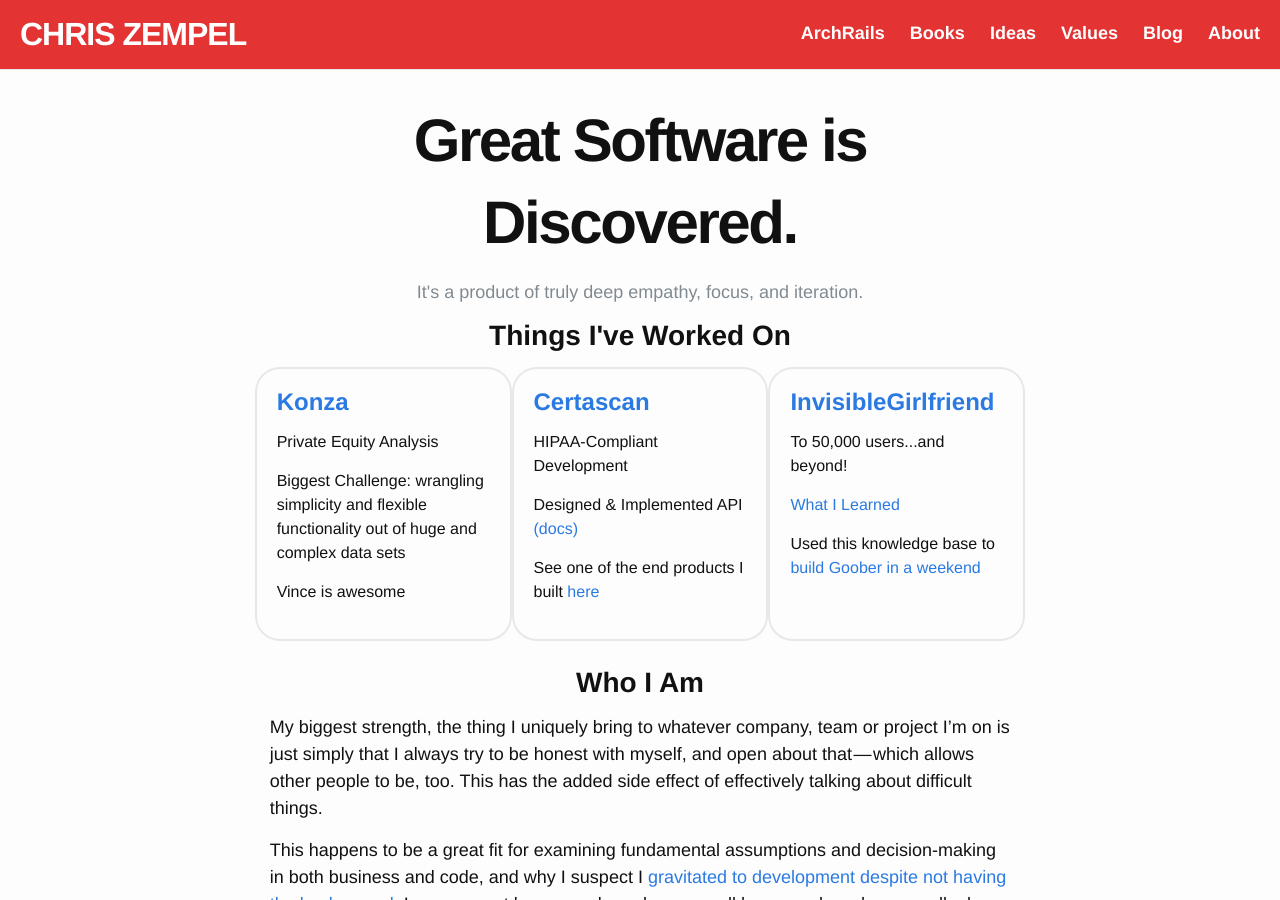
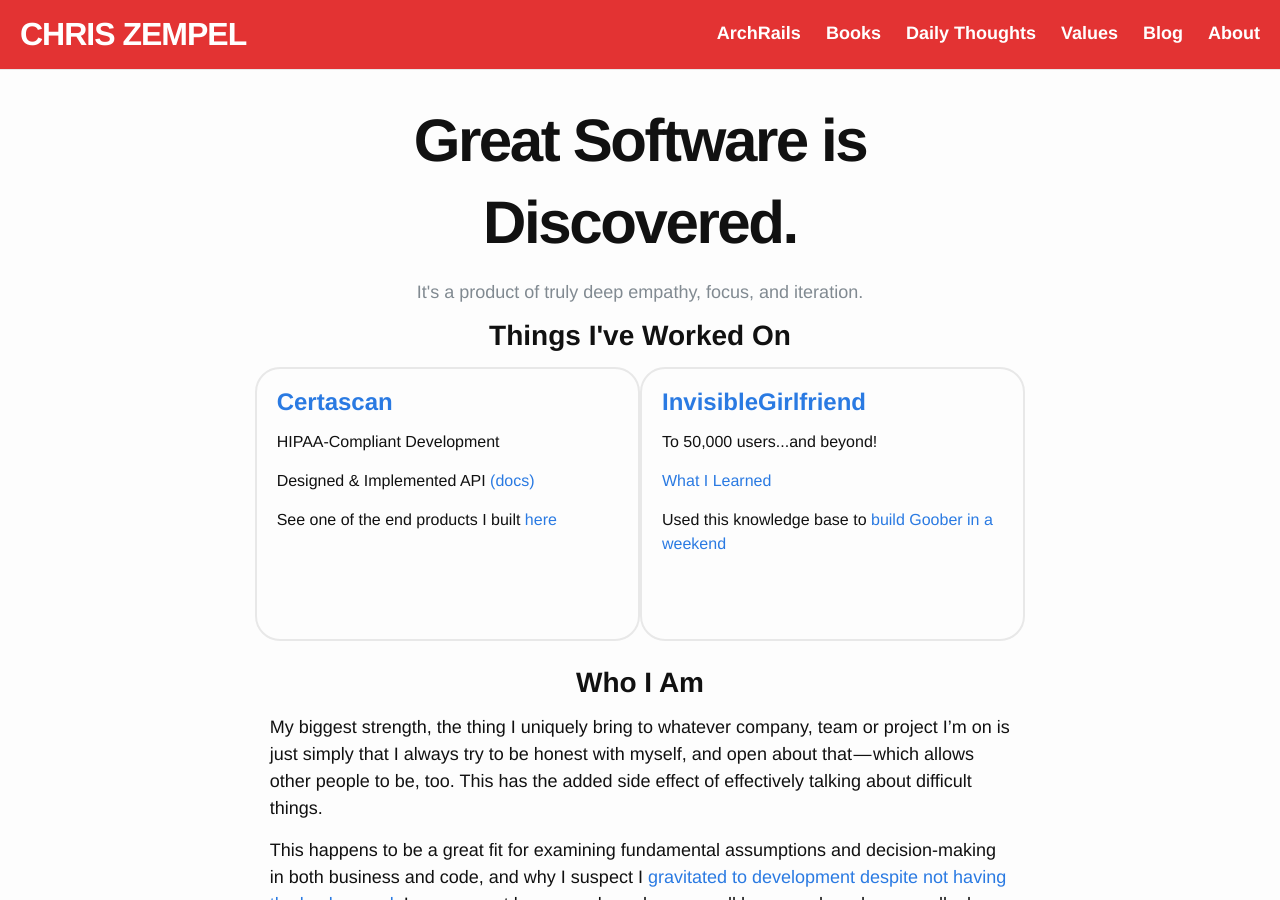
Before and after one commit to ZempTime/oldchriszempel.com, a Jekyll site: the page built from index.html, in a window 1280 px wide and 900 px high. Built offline with Jekyll 4.4.1, drawn with Linux system fonts in a browser that asks for light colours.

Commit message:
updates ideas section to daily thoughts

```diff
--- a/_includes/header.html
+++ b/_includes/header.html
@@ -4,7 +4,7 @@
     <div class="trigger">
       <a class="page-link" href="http://archrails.com" target="blank">ArchRails</a>
       <a class="page-link" href="/books">Books</a>
-      <a class="page-link" href="/ideas">Ideas</a>
+      <a class="page-link" href="/dailythoughts">Daily Thoughts</a>
       <a class="page-link" href="/values">Values</a>
       <a class="page-link" href="/blog">Blog</a>
       <a class="page-link" href="/about">About</a>
--- a/index.html
+++ b/index.html
@@ -7,21 +7,14 @@ layout: default
 <h3 class="text-center">Things I've Worked On</h3>
 
 <div class="row">
-  <div class="col-md-4 work">
-    <a href="http://www.konzatechnology.com/" target="_blank"><h4>Konza</h4></a>
-    <p>Private Equity Analysis</p>
-    <p>Biggest Challenge: wrangling simplicity and flexible functionality out of huge and complex data sets</p>
-    <p>Vince is awesome</p>
-  </div>
-
-  <div class="col-md-4 work">
+  <div class="col-md-6 work">
     <a href="http://www.certascantek.com/" target="_blank"><h4>Certascan</h4></a>
     <p>HIPAA-Compliant Development</p>
     <p>Designed & Implemented API <a href="https://s3-us-west-2.amazonaws.com/chriszempelfilehosting/certascan_api_documentation.pdf" target="_blank">(docs)</a></p>
     <p>See one of the end products I built <a href="https://firstfootprint.com/tour/new">here</a>
   </div>
 
-  <div class="col-md-4 work">
+  <div class="col-md-6 work">
     <a href="https://invisiblegirlfriend.com/" target="_blank"><h4>InvisibleGirlfriend</h4></a>
     <p>To 50,000 users...and beyond!</p>
     <p><a href="http://chriszempel.com/2015/08/06/the-development-behind-invisiblegirlfriend.html">What I Learned</a></p>
```
Also changed, not shown: dailythoughts.md (added, +41 -0 lines), ideas.md (deleted, +0 -40 lines).
